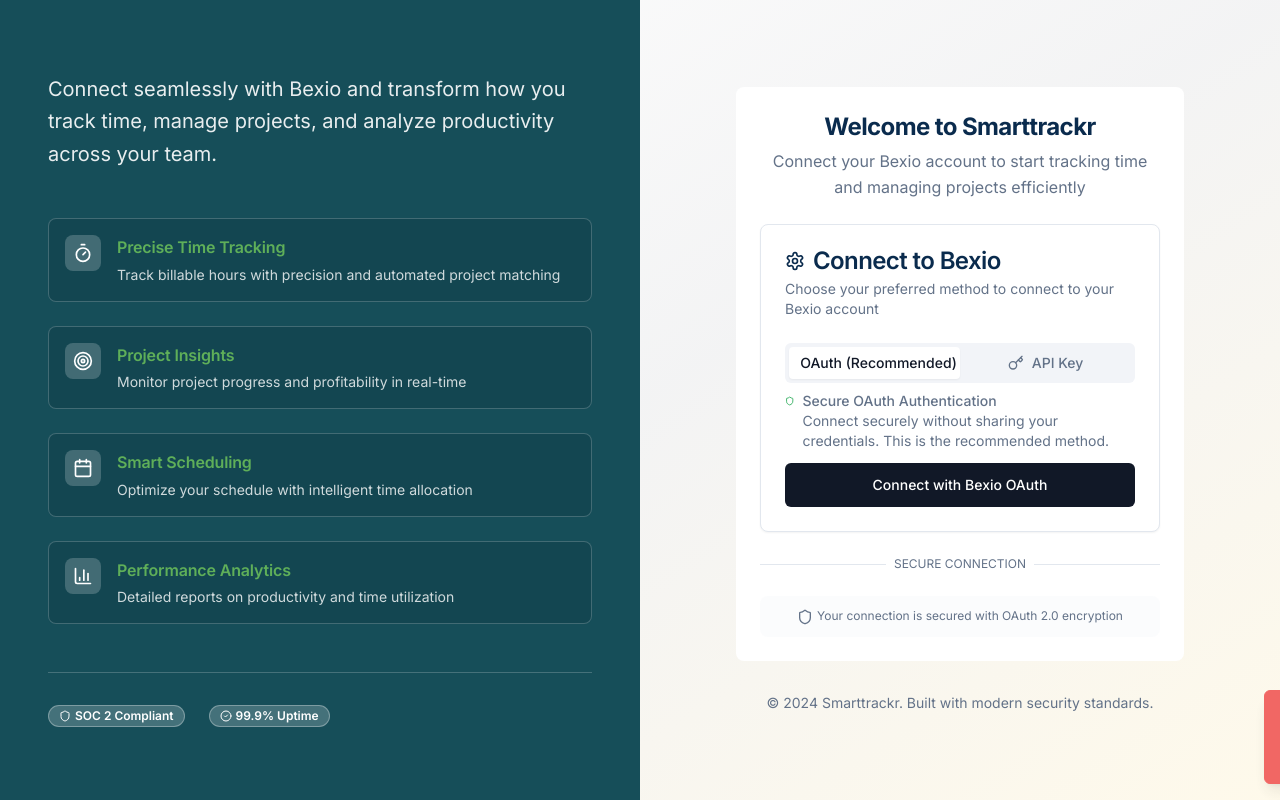
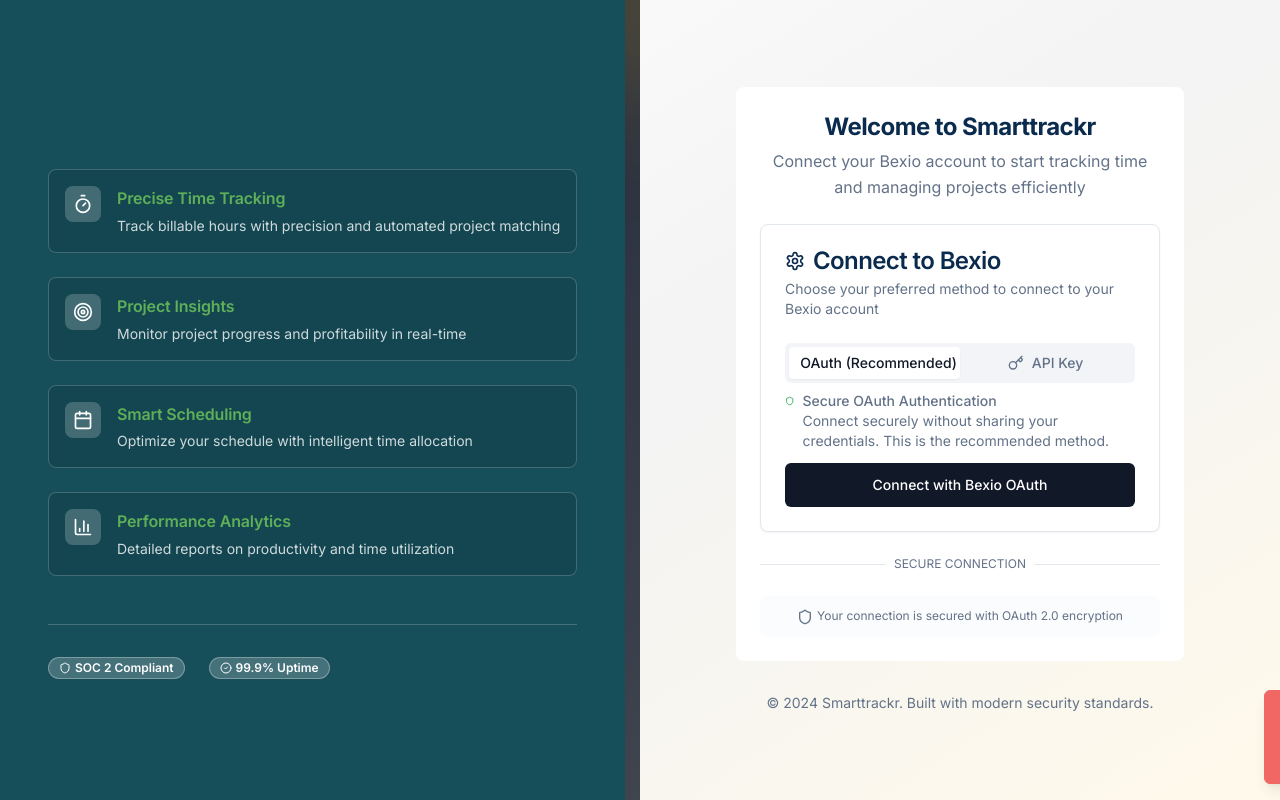
Before and after one commit to dhruv-db/tic-tac, a React (Vite) app: page / in a window 1280 px wide. Built offline with nearby package versions, Linux system fonts and the light colour scheme.

Commit message:
Visual edit in Lovable
Edited UI in Lovable

```diff
--- a/src/components/LoginPage.tsx
+++ b/src/components/LoginPage.tsx
@@ -44,9 +44,7 @@ export const LoginPage = ({
           <div className="mb-12">
 
 
-            <p className="text-xl text-white/90 leading-relaxed">
-              Connect seamlessly with Bexio and transform how you track time, manage projects, and analyze productivity across your team.
-            </p>
+
           </div>
 
           {/* Features Grid */}
```
